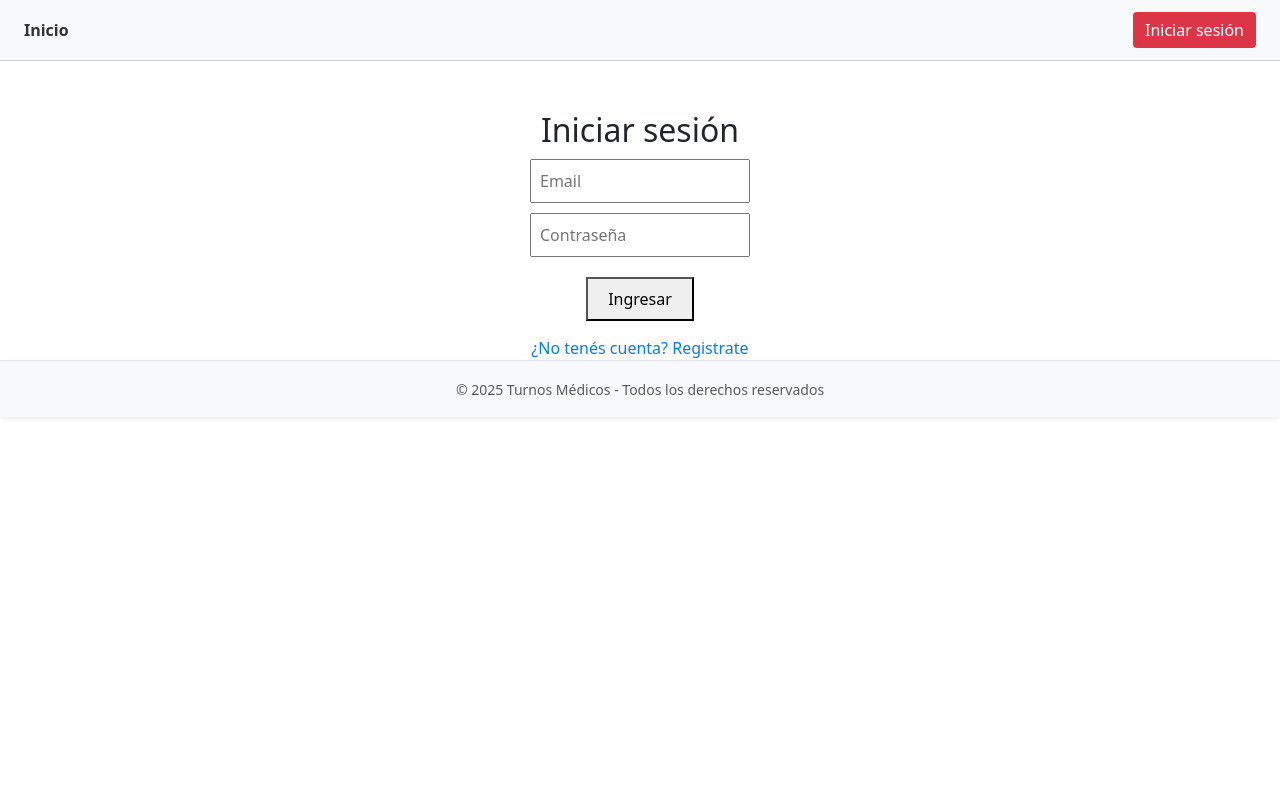
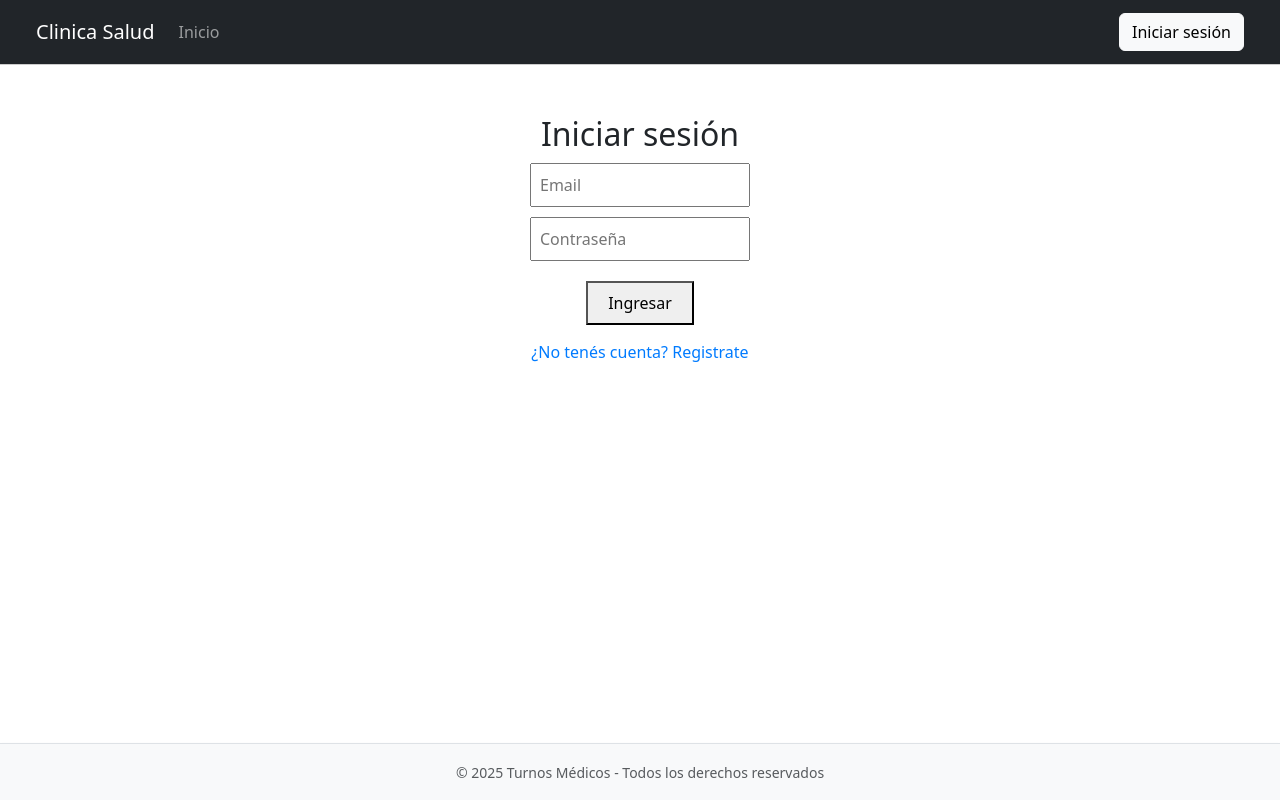
Before and after one commit to TomasAbalos99/PNT2-TRABAJO-FINAL, a Vue app: page /login in a window 1280 px wide. Built offline with nearby package versions, Linux system fonts and the light colour scheme; no server answers.

Commit message:
Actualizo guards, que seguia usando localStorage para corroborar el rol; ahora consulta al useUserStore. Estilizo un poco el navbar, y fijo el footer

```diff
--- a/src/App.vue
+++ b/src/App.vue
@@ -1,7 +1,9 @@
 <template>
-  <div>
+  <div id="app" class="d-flex flex-column min-vh-100">
     <Navbar />
+ <main class="flex-grow-1">
     <router-view />
+</main>
     <Footer />
   </div>
 </template>
--- a/src/components/Navbar.vue
+++ b/src/components/Navbar.vue
@@ -1,30 +1,59 @@
 <template>
-  <nav class="navbar">
-    <div class="nav-left">
-      <router-link to="/">Inicio</router-link>
-      <router-link v-if="userStore.rol === 'medico' || userStore.rol === 'paciente' " to="/turnos">Turnos</router-link>
-      <router-link v-if="userStore.rol === 'medico'" to="/pacientes">Pacientes</router-link>
-      <router-link v-if="userStore.rol === 'admin'" to="/reportes">Reportes</router-link>
+  <nav class="navbar navbar-expand-lg navbar-dark bg-dark">
+    <div class="container-fluid">
+      <RouterLink class="navbar-brand" to="/">Clinica Salud</RouterLink>
+
+      <button
+        class="navbar-toggler"
+        type="button"
+        data-bs-toggle="collapse"
+        data-bs-target="#navbarNav"
+        aria-controls="navbarNav"
+        aria-expanded="false"
+        aria-label="Toggle navigation"
+      >
+        <span class="navbar-toggler-icon"></span>
+      </button>
+
+      <div class="collapse navbar-collapse" id="navbarNav">
+        <ul class="navbar-nav me-auto">
+          <li class="nav-item">
+            <RouterLink class="nav-link" to="/">Inicio</RouterLink>
+          </li>
+          <li class="nav-item" v-if="userStore.rol === 'paciente' || userStore.rol === 'medico'">
+            <RouterLink class="nav-link" to="/turnos">Turnos</RouterLink>
+          </li>
+          <li class="nav-item" v-if="estaLogeado">
+              <RouterLink class="nav-link" to="/perfil">Perfil</RouterLink>
+          </li>
+          <li class="nav-item" v-if="userStore.rol === 'admin'">
+            <RouterLink class="nav-link" to="/reportes">Reportes</RouterLink>
+          </li>
+        </ul>
+
+        <ul class="navbar-nav">
+          <li class="nav-item" v-if="estaLogeado">
+            <button class="btn btn-outline-light" @click="logout">Cerrar sesión</button>
+          </li>
+          <li class="nav-item" v-else>
+            <RouterLink class="btn btn-light" to="/login">Iniciar sesión</RouterLink>
+          </li>
+        </ul>
+      </div>
     </div>
-
-    <div class="nav-right">
-  <span v-if="userStore.email">Hola, {{ userStore.email }}</span>
-
-  <button v-if="userStore.email" @click="logout">Cerrar sesión</button>
-
-  <router-link v-else to="/login">
-    <button>Iniciar sesión</button>
-  </router-link>
-</div>
   </nav>
 </template>
 
 <script setup>
 import { useUserStore } from '../stores/user.js'
 import { useRouter } from 'vue-router'
+import { RouterLink } from 'vue-router'
+import { computed } from 'vue'
+
 
 const userStore = useUserStore()
 const router = useRouter()
+const estaLogeado = computed(() => userStore.estaLogeado)
 
 const logout = () => {
   userStore.clearUserData()
--- a/src/router/guards.js
+++ b/src/router/guards.js
@@ -1,11 +1,14 @@
+import { useUserStore } from "../stores/user.js"
+
+
 export const guards = {
 
    //Protege una ruta según los roles permitidos.
 
   requireRole: (rolesPermitidos) => {
     return (to, from, next) => {
-      const rol = localStorage.getItem('rol')
-      if (rolesPermitidos.includes(rol)) {
+       const userStore = useUserStore()
+      if (rolesPermitidos.includes(userStore.rol)) {
         next()
       } else {
         next('/')
@@ -18,9 +21,9 @@
 
   redirectIfAuthenticated: () => {
     return (to, from, next) => {
-      const rol = localStorage.getItem('rol')
-      if (rol) {
-        next('/turnos')
+      const userStore = useUserStore()
+      if (userStore.rol) {
+        next('/')
       } else {
         next()
       }
@@ -29,11 +32,10 @@
 
 
    //Protege una ruta para que solo puedan entrar usuarios autenticados.
-
   requireAuth: () => {
     return (to, from, next) => {
-      const rol = localStorage.getItem('rol')
-      if (rol) {
+     const userStore = useUserStore()
+      if (userStore.rol) {
         next()
       } else {
         next('/')
--- a/src/stores/user.js
+++ b/src/stores/user.js
@@ -8,10 +8,14 @@
     rol: null
   }),
 
+  getters: {
+    estaLogeado: (state) => state.id !== null
+  },
+
   actions: {
-    /**
-     * Se llama al iniciar la app para cargar el usuario actual desde la sesión activa
-     */
+
+      //Se llama al iniciar la app para cargar el usuario actual desde la sesión activa
+
     async cargarUsuarioDesdeSesion() {
       const { data: { user }, error: authError } = await supabase.auth.getUser()
 
```
